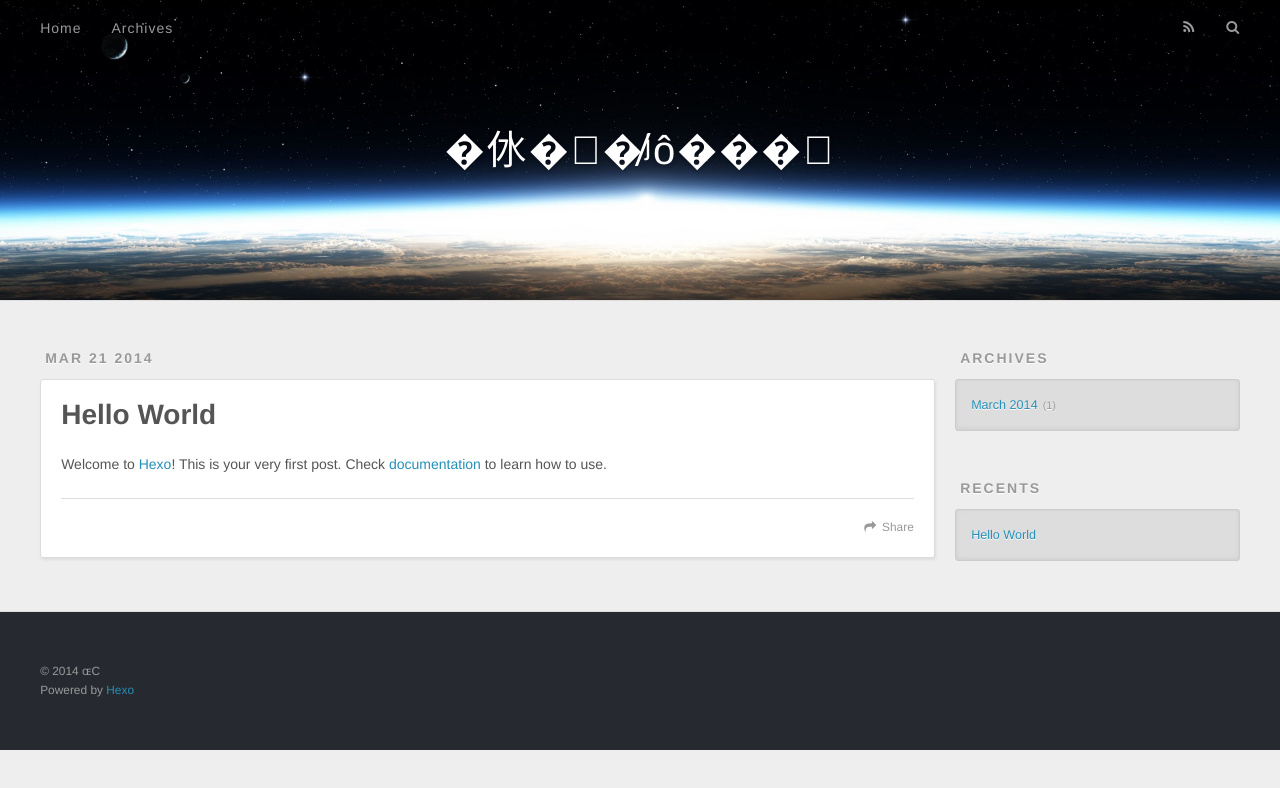
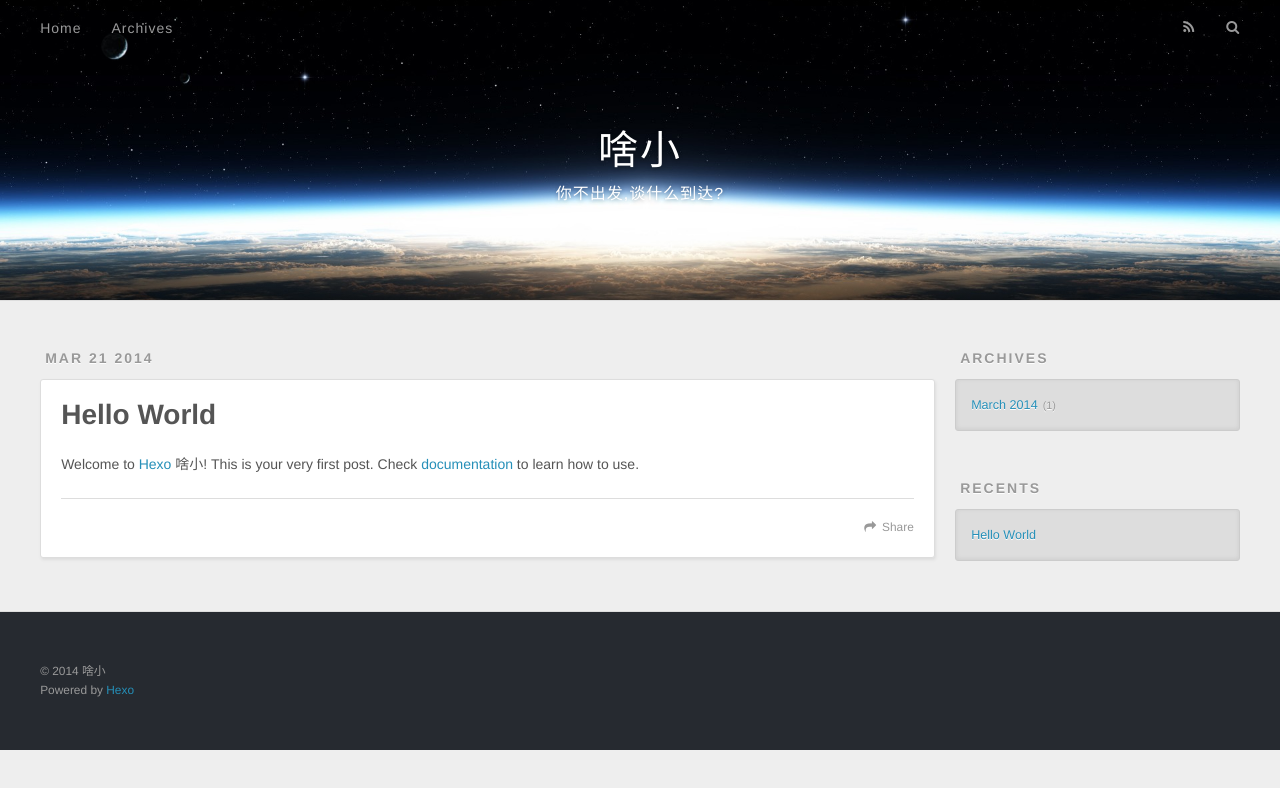
Before and after one commit to 3349516/3349516.github.io, a plain HTML site: page index.html in a window 1280 px wide. Drawn offline with nearby package versions, Linux system fonts and the light colour scheme.

Commit message:
Site updated: 2014-03-22 21:02:44

```diff
--- a/index.html
+++ b/index.html
@@ -3,17 +3,17 @@
 <head>
   <meta charset="utf-8">
 
-  <title>�㲻�򷢣�̸ʲô���</title>
+  <title>啥小</title>
   <meta name="viewport" content="width=device-width, initial-scale=1, maximum-scale=1">
   <meta name="og:type" content="blog">
 <meta name="og:title">
-<meta name="og:url" content="http://yoursite.com/">
+<meta name="og:url" content="http://3349516.github.io/">
 <meta name="og:image">
-<meta name="og:site_name" content="�㲻�򷢣�̸ʲô���">
+<meta name="og:site_name" content="啥小">
 <meta name="og:description">
 <meta name="twitter:card" content="summary">
 
-    <link rel="alternative" href="/atom.xml" title="�㲻�򷢣�̸ʲô���" type="application/atom+xml">
+    <link rel="alternative" href="/atom.xml" title="啥小" type="application/atom+xml">
 
 
     <link rel="icon" href="/favicon.png">
@@ -31,8 +31,12 @@
   <div id="header-outer" class="outer">
     <div id="header-title" class="inner">
       <h1 id="logo-wrap">
-        <a href="/" id="logo">�㲻�򷢣�̸ʲô���</a>
+        <a href="/" id="logo">啥小</a>
       </h1>
+
+        <h2 id="subtitle-wrap">
+          <a href="/" id="subtitle">你不出发,谈什么到达?</a>
+        </h2>
 
     </div>
     <div id="header-inner" class="inner">
@@ -51,7 +55,7 @@
         <a id="nav-search-btn" class="nav-icon" title="Search"></a>
       </nav>
       <div id="search-form-wrap">
-        <form action="//google.com/search" method="get" accept-charset="UTF-8" class="search-form"><input type="search" name="q" results="0" class="search-form-input" placeholder="Search"><input type="submit" value="&#xF002;" class="search-form-submit"><input type="hidden" name="q" value="site:http://yoursite.com"></form>
+        <form action="//google.com/search" method="get" accept-charset="UTF-8" class="search-form"><input type="search" name="q" results="0" class="search-form-input" placeholder="Search"><input type="submit" value="&#xF002;" class="search-form-submit"><input type="hidden" name="q" value="site:http://3349516.github.io"></form>
       </div>
     </div>
   </div>
@@ -81,12 +85,12 @@
 
     <div class="article-entry" itemprop="articleBody">
 
-        <p>Welcome to <a href="http://zespia.tw/hexo" target="_blank">Hexo</a>! This is your very first post. Check <a href="http://zespia.tw/hexo/docs" target="_blank">documentation</a> to learn how to use.</p>
+        <p>Welcome to <a href="http://zespia.tw/hexo" target="_blank">Hexo</a> 啥小! This is your very first post. Check <a href="http://zespia.tw/hexo/docs" target="_blank">documentation</a> to learn how to use.</p>
 
 
     </div>
     <footer class="article-footer">
-      <a data-url="http://yoursite.com/2014/03/21/hello-world/" data-id="8ahziflwzkrxt5gq" class="article-share-link">Share</a>
+      <a data-url="http://3349516.github.io/2014/03/21/hello-world/" data-id="midxtx9wb6juooug" class="article-share-link">Share</a>
 
 
     </footer>
@@ -138,7 +142,7 @@
 
   <div class="outer">
     <div id="footer-info" class="inner">
-      &copy; 2014 ɶС<br>
+      &copy; 2014 啥小<br>
       Powered by <a href="http://zespia.tw/hexo/" target="_blank">Hexo</a>
     </div>
   </div>
```
Also changed, not shown: 2014/03/21/hello-world/index.html (+14 -10 lines), archives/2014/03/index.html (+13 -9 lines), archives/2014/index.html (+13 -9 lines), archives/index.html (+13 -9 lines).
